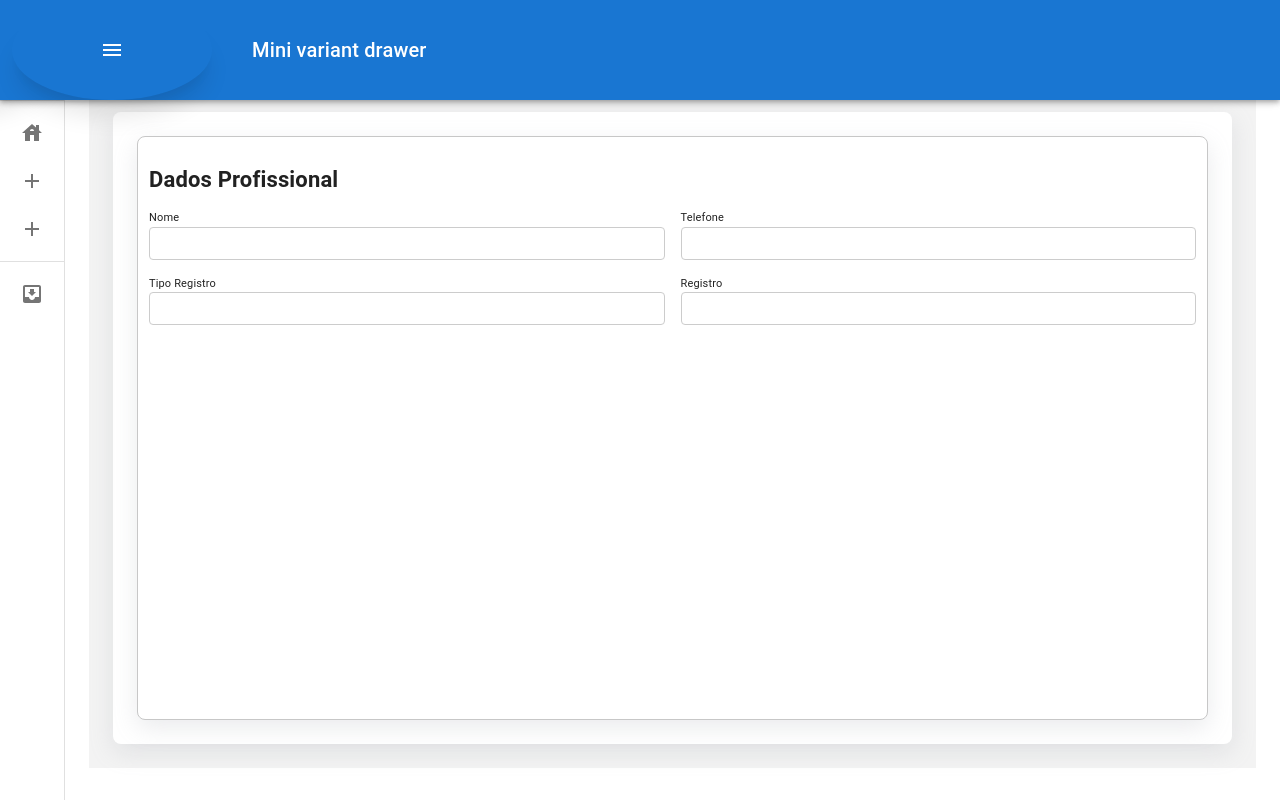
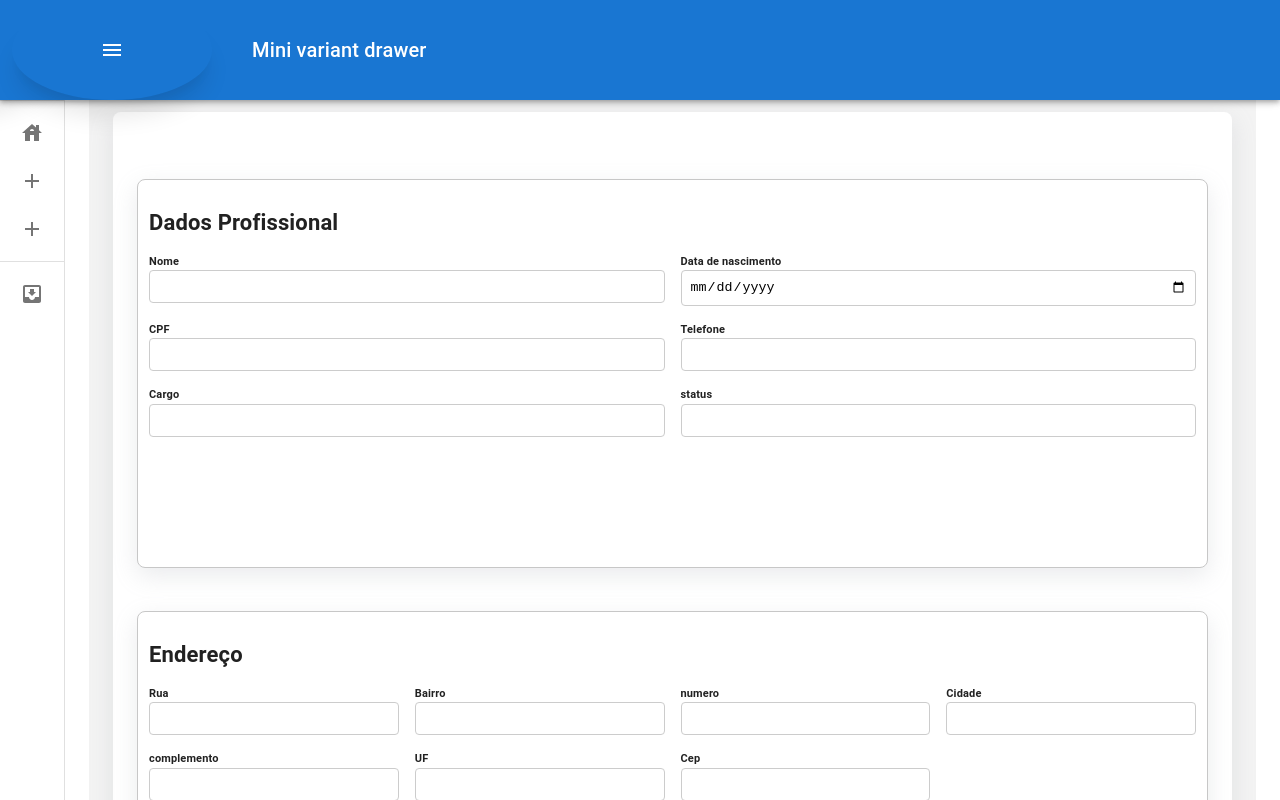
Before and after one commit to Kaio-d-silva/Pi-React, a React (Create React App) app: page /cadastroProfissional in a window 1280 px wide. Shown: the top 800 px of the page. Built offline with nearby package versions, Linux system fonts and the light colour scheme.

Commit message:
correção nas paginas

```diff
--- a/src/pages/cadastroPaciente.tsx
+++ b/src/pages/cadastroPaciente.tsx
@@ -17,27 +17,27 @@ const CadastroPaciente = () => {
                         <div className="informacoesPaciente">
 
                             <div>
-                                <label className='LabelCadastroPaciente' htmlFor="nome">Nome </label>
+                                <label className='LabelCadastroPaciente' htmlFor="nome"><b>Nome </b></label>
                                 <input className='InputCadastroPaciente' type="text" id="nome" />
                             </div>
                             <div>
-                                <label className='LabelCadastroPaciente' htmlFor="data-nascimento">Data de nascimento</label>
+                                <label className='LabelCadastroPaciente' htmlFor="data-nascimento"><b>Data de nascimento</b></label>
                                 <input className='InputCadastroPaciente' type="date" id="data-nascimento" />
                             </div>
                             <div>
-                                <label className='LabelCadastroPaciente' htmlFor="cpf">CPF</label>
+                                <label className='LabelCadastroPaciente' htmlFor="cpf"><b>CPF</b></label>
                                 <input className='InputCadastroPaciente' type="number" id="cpf" />
                             </div>
                             <div>
-                                <label className='LabelCadastroPaciente' htmlFor="telefone">Telefone</label>
+                                <label className='LabelCadastroPaciente' htmlFor="telefone"><b>Telefone</b></label>
                                 <input className='InputCadastroPaciente' type="tel" id="telefone" />
                             </div>
                             <div>
-                                <label className='LabelCadastroPaciente' htmlFor="whatssap">whatssap</label>
+                                <label className='LabelCadastroPaciente' htmlFor="whatssap"><b>whatssap</b></label>
                                 <input className='InputCadastroPaciente' type="number" id="whatssap" />
                             </div>
                             <div>
-                                <label className='LabelCadastroPaciente' htmlFor="cep">CEP</label>
+                                <label className='LabelCadastroPaciente' htmlFor="cep"><b>status</b></label>
                                 <input className='InputCadastroPaciente' type="text" id="cep" />
                             </div>
                         </div>
@@ -47,15 +47,15 @@ const CadastroPaciente = () => {
                         <div><h1>Endereço</h1></div>
                         <div className='endereco'>
                             {/* <div className='endPrimeiraLinha'> */}
-                        <div><label className='LabelCadastroPaciente' htmlFor="rua">Rua</label><input className='InputCadastroPaciente' type="text" id="rua"/></div>
-                        <div><label className='LabelCadastroPaciente' htmlFor="bairro">Bairro</label><input className='InputCadastroPaciente' type="text" id="bairro"/></div>
-                        <div><label className='LabelCadastroPaciente' htmlFor="numero">numero</label><input className='InputCadastroPaciente' type="text" id="numero"/></div>
+                            <div><label className='LabelCadastroPaciente' htmlFor="rua"><b>Rua</b></label><input className='InputCadastroPaciente' type="text" id="rua" /></div>
+                            <div><label className='LabelCadastroPaciente' htmlFor="bairro"><b>Bairro</b></label><input className='InputCadastroPaciente' type="text" id="bairro" /></div>
+                            <div><label className='LabelCadastroPaciente' htmlFor="numero"><b>numero</b></label><input className='InputCadastroPaciente' type="text" id="numero" /></div>
                             {/* </div> */}
                             {/* <div className='endSegundaLinha'> */}
-                        <div><label className='LabelCadastroPaciente' htmlFor="cidade">Cidade</label><input className='InputCadastroPaciente' type="text" id="cidade"/></div>
-                        <div><label className='LabelCadastroPaciente' htmlFor="complemento">complemento</label><input className='InputCadastroPaciente' type="text" id="complemento"/></div>
-                        <div><label className='LabelCadastroPaciente' htmlFor="UF">UF</label><input className='InputCadastroPaciente' type="text" id="UF"/></div>
-                        <div><label className='LabelCadastroPaciente' htmlFor="cep">Cep</label><input className='InputCadastroPaciente' type="text" id="cep"/></div>
+                            <div><label className='LabelCadastroPaciente' htmlFor="cidade"><b>Cidade</b></label><input className='InputCadastroPaciente' type="text" id="cidade" /></div>
+                            <div><label className='LabelCadastroPaciente' htmlFor="complemento"><b>complemento</b></label><input className='InputCadastroPaciente' type="text" id="complemento" /></div>
+                            <div><label className='LabelCadastroPaciente' htmlFor="UF"><b>UF</b></label><input className='InputCadastroPaciente' type="text" id="UF" /></div>
+                            <div><label className='LabelCadastroPaciente' htmlFor="cep"><b>Cep</b></label><input className='InputCadastroPaciente' type="text" id="cep" /></div>
                             {/* </div> */}
                             {/* <div className='endTerceiraLinha'>
                         </div> */}
--- a/src/pages/cadastroProfissional.tsx
+++ b/src/pages/cadastroProfissional.tsx
@@ -3,10 +3,10 @@ import '../css/cadastroProfissional.css'
 const CadastroProfissionals = () => {
     return (
         <>
-            <main className='MainStyleCadastroProfissional'>
-                <div className="containerCadastroProfissional">
-                    <div className='areaCadastroProfissional'>
-                        <div className='TituloLocal'>
+            <main className='Mainstyle'>
+                <div className="containerCadastro">
+                    <div className='areaCadastroPaciente'>
+                        <div className='TituloLocalCadastroPaciente'>
                             <h1>Dados Profissional</h1>
                             {/* <div className="border-b">
                             <ul>
@@ -14,32 +14,51 @@ const CadastroProfissionals = () => {
                             </ul>
                         </div> */}
                         </div>
-                        <div className="informacoesProfissional">
+                        <div className="informacoesPaciente">
 
                             <div>
-                                <label className='LabelCadastroProfissional' htmlFor="nome">Nome </label>
-                                <input className='InputCadastroProfissional' type="text" id="nome" />
+                                <label className='LabelCadastroPaciente' htmlFor="nome"><b>Nome </b></label>
+                                <input className='InputCadastroPaciente' type="text" id="nome" />
                             </div>
                             <div>
-                                <label className='LabelCadastroProfissional' htmlFor="telefone">Telefone</label>
-                                <input className='InputCadastroProfissional' type="number" id="telefone" />
+                                <label className='LabelCadastroPaciente' htmlFor="data-nascimento"><b>Data de nascimento</b></label>
+                                <input className='InputCadastroPaciente' type="date" id="data-nascimento" />
                             </div>
                             <div>
-                                <label className='LabelCadastroProfissional' htmlFor="tipoRegistro">Tipo Registro</label>
-                                <input className='InputCadastroProfissional' type="text" id="tipoRegistro" />
+                                <label className='LabelCadastroPaciente' htmlFor="cpf"><b>CPF</b></label>
+                                <input className='InputCadastroPaciente' type="number" id="cpf" />
                             </div>
                             <div>
-                                <label className='LabelCadastroProfissional' htmlFor="telefone">Registro</label>
-                                <input className='InputCadastroProfissional' type="tel" id="telefone" />
+                                <label className='LabelCadastroPaciente' htmlFor="telefone"><b>Telefone</b></label>
+                                <input className='InputCadastroPaciente' type="tel" id="telefone" />
                             </div>
-                            {/* <div>
-                                <label className='LabelCadastroProfissional' htmlFor="whatssap">whatssap</label>
-                                <input className='InputCadastroProfissional' type="number" id="whatssap" />
-                            </div> */}
-                            {/* <div>
-                                <label className='LabelCadastroProfissional' htmlFor="cep">CEP</label>
-                                <input className='InputCadastroProfissional' type="text" id="cep" />
-                            </div> */}
+                            <div>
+                                <label className='LabelCadastroPaciente' htmlFor="whatssap"><b>Cargo</b></label>
+                                <input className='InputCadastroPaciente' type="number" id="whatssap" />
+                            </div>
+                            <div>
+                                <label className='LabelCadastroPaciente' htmlFor="cep"><b>status</b></label>
+                                <input className='InputCadastroPaciente' type="text" id="cep" />
+                            </div>
+                        </div>
+                    </div>
+
+                    <div className='areaEndereco'>
+                        <div><h1>Endereço</h1></div>
+                        <div className='endereco'>
+                            {/* <div className='endPrimeiraLinha'> */}
+                            <div><label className='LabelCadastroPaciente' htmlFor="rua"><b>Rua</b></label><input className='InputCadastroPaciente' type="text" id="rua" /></div>
+                            <div><label className='LabelCadastroPaciente' htmlFor="bairro"><b>Bairro</b></label><input className='InputCadastroPaciente' type="text" id="bairro" /></div>
+                            <div><label className='LabelCadastroPaciente' htmlFor="numero"><b>numero</b></label><input className='InputCadastroPaciente' type="text" id="numero" /></div>
+                            {/* </div> */}
+                            {/* <div className='endSegundaLinha'> */}
+                            <div><label className='LabelCadastroPaciente' htmlFor="cidade"><b>Cidade</b></label><input className='InputCadastroPaciente' type="text" id="cidade" /></div>
+                            <div><label className='LabelCadastroPaciente' htmlFor="complemento"><b>complemento</b></label><input className='InputCadastroPaciente' type="text" id="complemento" /></div>
+                            <div><label className='LabelCadastroPaciente' htmlFor="UF"><b>UF</b></label><input className='InputCadastroPaciente' type="text" id="UF" /></div>
+                            <div><label className='LabelCadastroPaciente' htmlFor="cep"><b>Cep</b></label><input className='InputCadastroPaciente' type="text" id="cep" /></div>
+                            {/* </div> */}
+                            {/* <div className='endTerceiraLinha'>
+                        </div> */}
                         </div>
                     </div>
                 </div>
```
Lines whose indentation alone changed are shown as unchanged.
